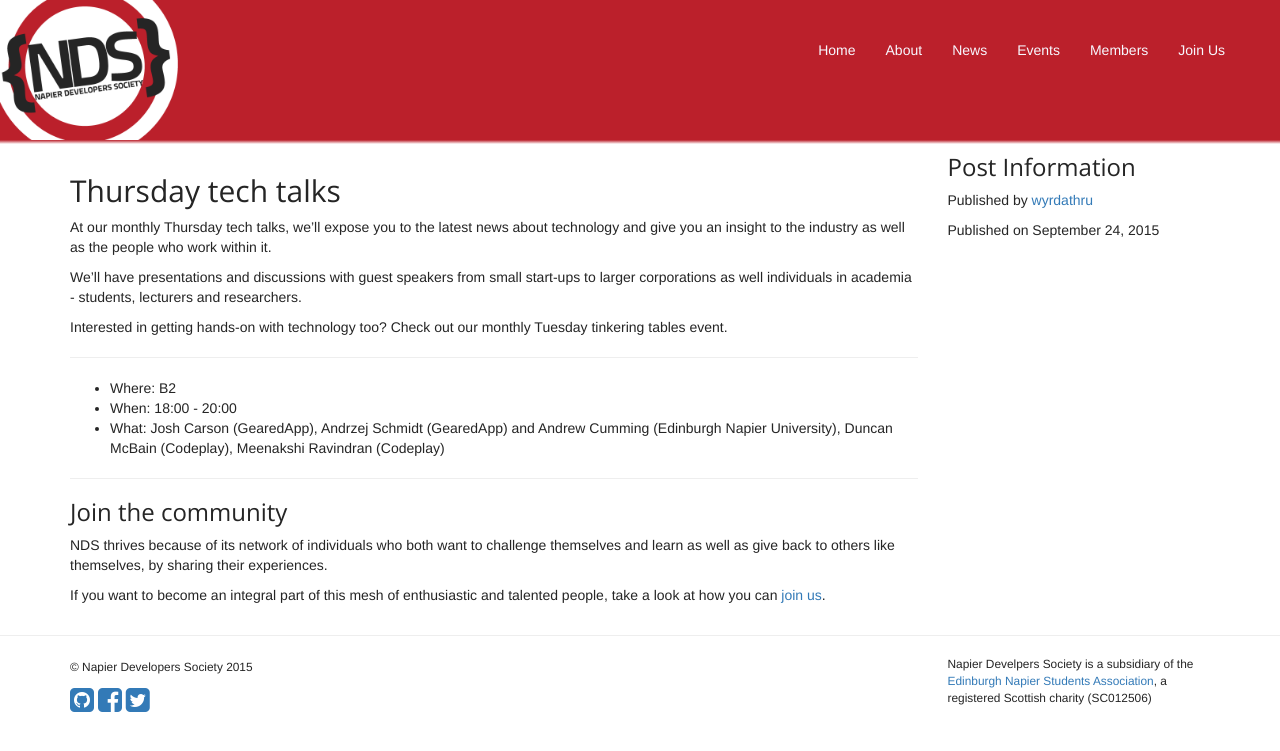
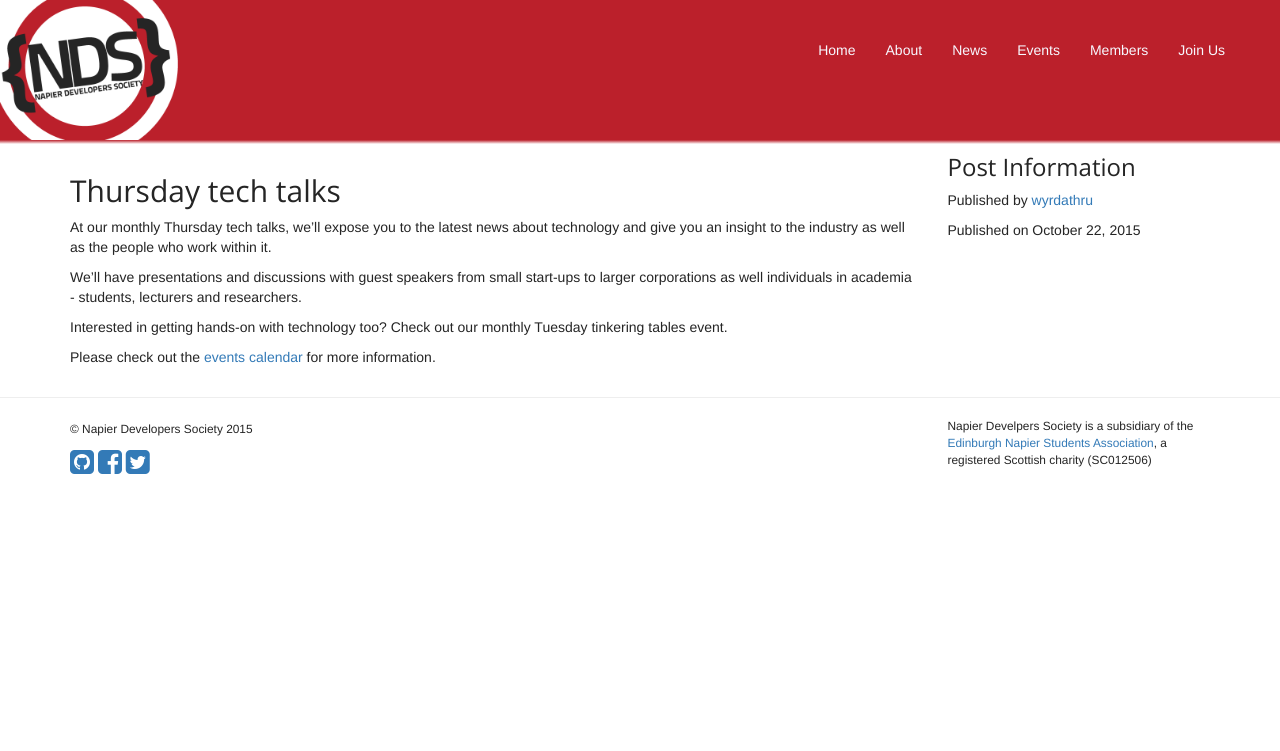
Before and after one commit to NapierDevSoc/NapierDevSoc.github.io, a Jekyll site: the page built from _posts/2015-10-22-Thursday-tech-talks.md, in a window 1280 px wide. Shown: the top 751 px of the page. Built offline with Jekyll 4.4.1, drawn with Linux system fonts in a browser that asks for light colours; nearby versions of some CDN libraries; Markdown is read by kramdown in place of the engine named in the settings.

Commit message:
Added Twitter widget, pared down text, added additional info

```diff
--- a/_posts/2015-09-24-Thursday-tech-talks.md
+++ b/_posts/2015-10-22-Thursday-tech-talks.md
@@ -6,6 +6,7 @@ category: "events"
 tags: [events]
 time: 18:00 - 20:00
 ---
+
 ## Thursday tech talks
 At our monthly Thursday tech talks, we'll expose you to the latest news about technology and give you an insight to the industry as well as the people who work within it.
 
@@ -13,16 +14,4 @@ We'll have presentations and discussions with guest speakers from small start-up
 
 Interested in getting hands-on with technology too? Check out our monthly Tuesday tinkering tables event.
 
----
-
-- Where: B2
-- When: 18:00 - 20:00
-- What: Josh Carson (GearedApp), Andrzej Schmidt (GearedApp) and Andrew Cumming (Edinburgh Napier University), Duncan McBain (Codeplay), Meenakshi Ravindran (Codeplay)
-
----
-
-### Join the community
-
-NDS thrives because of its network of individuals who both want to challenge themselves and learn as well as give back to others like themselves, by sharing their experiences.
-
-If you want to become an integral part of this mesh of enthusiastic and talented people, take a look at how you can <a href="http://napierdevsoc.uk/join/index.html">join us</a>.
+Please check out the <a href="http://napierdevsoc.uk/events/index.html">events calendar</a> for more information.
```
Also changed, not shown: _posts/2015-08-19-NDS-is-on-Slack.md (+1 -0 lines), _posts/2015-09-15-Paying-your-membership-fee.md (+1 -0 lines), _posts/2015-09-19-Tech-talks-feat-GearedApp-and-Codeplay.md (+1 -0 lines), _posts/2015-09-23-Wednesday-co-working-space.md (deleted, +0 -24 lines), _posts/2015-09-23-Wednesday-social-night.md (deleted, +0 -24 lines), _posts/2015-09-30-Wednesday-co-working-space.md (added, +13 -0 lines), _posts/2015-09-30-Wednesday-social-night.md (added, +13 -0 lines), _posts/2015-10-06-Tuesday-tech-tables.md (+1 -13 lines), _posts/__Archive/2015-07-29-Redesigned-NDS-website-now-live.md (renamed from _posts/2015-07-29-Redesigned-NDS-website-now-live.md), _posts/__Archive/2015-08-19-Committee-minutes.md (renamed from _posts/2015-08-19-Committee-minutes.md), events/index.md (renamed from events/index.html), news/index.md (renamed from news/index.html).
